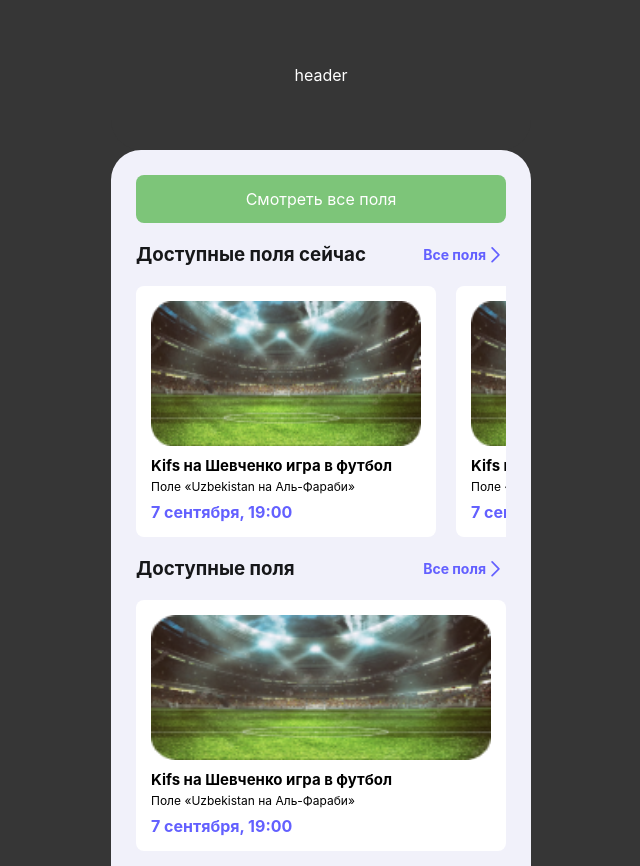
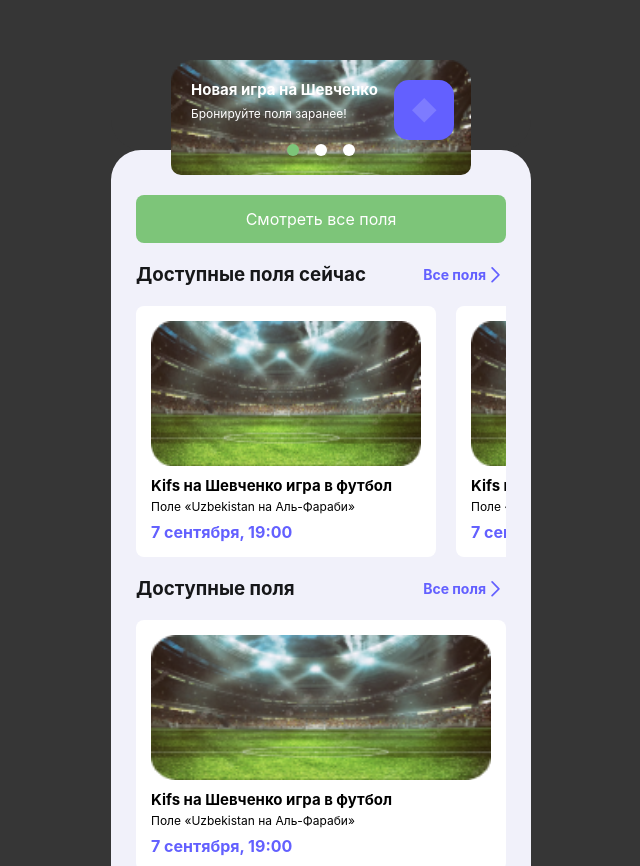
Before and after one commit to prosergeant/ball-front, a Nuxt app: page / in a window 1280 px wide. Shown: the top 866 px of the page, without its empty margins (319-959 px from the left). Built offline with nearby package versions, Linux system fonts and the light colour scheme.

Commit message:
new offer index card

```diff
--- /dev/null
+++ b/components/Card/NewOffer.vue
@@ -0,0 +1,93 @@
+<template>
+    <div class="offer-card">
+       <div class="info">
+           <div class="left">
+               <h3>Новая игра на Шевченко</h3>
+               <p>Бронируйте поля заранее!</p>
+           </div>
+           <div class="right">
+               <img src="/icons/offer-card-image.svg" alt="" />
+           </div>
+       </div>
+        <div class="dots">
+            <span v-for="dot in ids" :key="dot" class="dot" :class="{active: curr_id === dot}" @click="curr_id=dot" />
+        </div>
+    </div>
+</template>
+
+<script setup lang="ts">
+const props = defineProps<{
+    ids: number[]
+}>()
+
+const curr_id = ref(0)
+
+</script>
+
+<style scoped lang="scss">
+.offer-card {
+    width: 300px;
+    height: 115px;
+    padding: 20px;
+    display: flex;
+    flex-direction: column;
+
+    border-radius: 10px;
+    overflow: hidden;
+
+    background-image: url("/sample.png");
+    background-size: cover;
+
+    .info {
+        display: flex;
+        gap: 16px;
+        h3 {
+            font-size: 15px;
+            font-weight: 700;
+            line-height: 20px;
+            letter-spacing: 0;
+            text-align: left;
+        }
+
+        p {
+            font-size: 12px;
+            font-weight: 400;
+            line-height: 16px;
+            letter-spacing: 0;
+            text-align: left;
+        }
+
+        .left {
+            display: flex;
+            flex-direction: column;
+            gap: 6px;
+            white-space: nowrap;
+        }
+
+        .right {
+            img {
+                width: 60px;
+                height: 60px;
+            }
+        }
+    }
+
+    .dots {
+        display: flex;
+        justify-content: center;
+        gap: 16px;
+
+        .dot {
+            background: white;
+            width: 12px;
+            height: 12px;
+            border-radius: 50%;
+            cursor: pointer;
+
+            &.active {
+                background: $green-1;
+            }
+        }
+    }
+}
+</style>
--- a/components/UI/Icon.vue
+++ b/components/UI/Icon.vue
@@ -206,4 +206,9 @@ i.icon {
     -webkit-mask-image: url(/icons/chevron-down.svg);
     mask-image: url(/icons/chevron-down.svg);
 }
+.offer-card-image {
+    @extend i, .icon;
+    -webkit-mask-image: url(/icons/offer-card-image.svg);
+    mask-image: url(/icons/offer-card-image.svg);
+}
 </style>
--- a/pages/index.vue
+++ b/pages/index.vue
@@ -1,7 +1,9 @@
 <template>
     <div class="main-page">
         <div class="header">
-            header
+            <div class="offer">
+                <CardNewOffer :ids="[0,1,2]" />
+            </div>
         </div>
         <div class="main-content">
             <UIButton style="height: 48px">Смотреть все поля</UIButton>
@@ -58,6 +60,7 @@
                 color: $main-link;
                 font-weight: 700;
                 font-size: 14px;
+                cursor: pointer;
             }
         }
     }
@@ -76,6 +79,13 @@
         justify-content: center;
         align-items: center;
         color: white;
+
+        position: relative;
+
+        .offer {
+            position: absolute;
+            top: 60px;
+        }
     }
 
     .main-content {
@@ -84,11 +94,10 @@
         background: $light;
         border-top-left-radius: 30px;
         border-top-right-radius: 30px;
-        margin-top: 150px;
 
         display: flex;
         flex-direction: column;
-        padding: 25px;
+        padding: 45px 25px 25px 25px;
         gap: 20px;
 
         .btn {
```
Also changed, not shown: public/icons/offer-card-image.svg (added).
